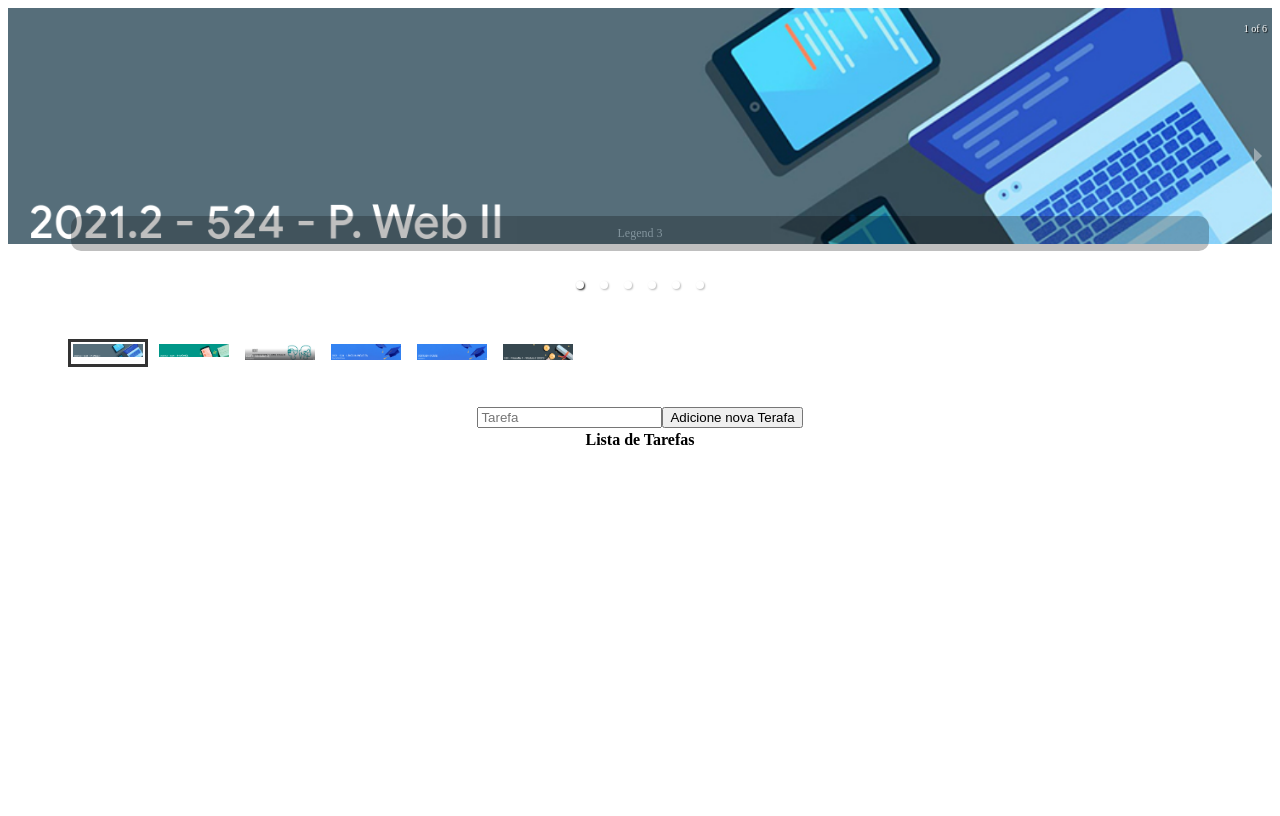
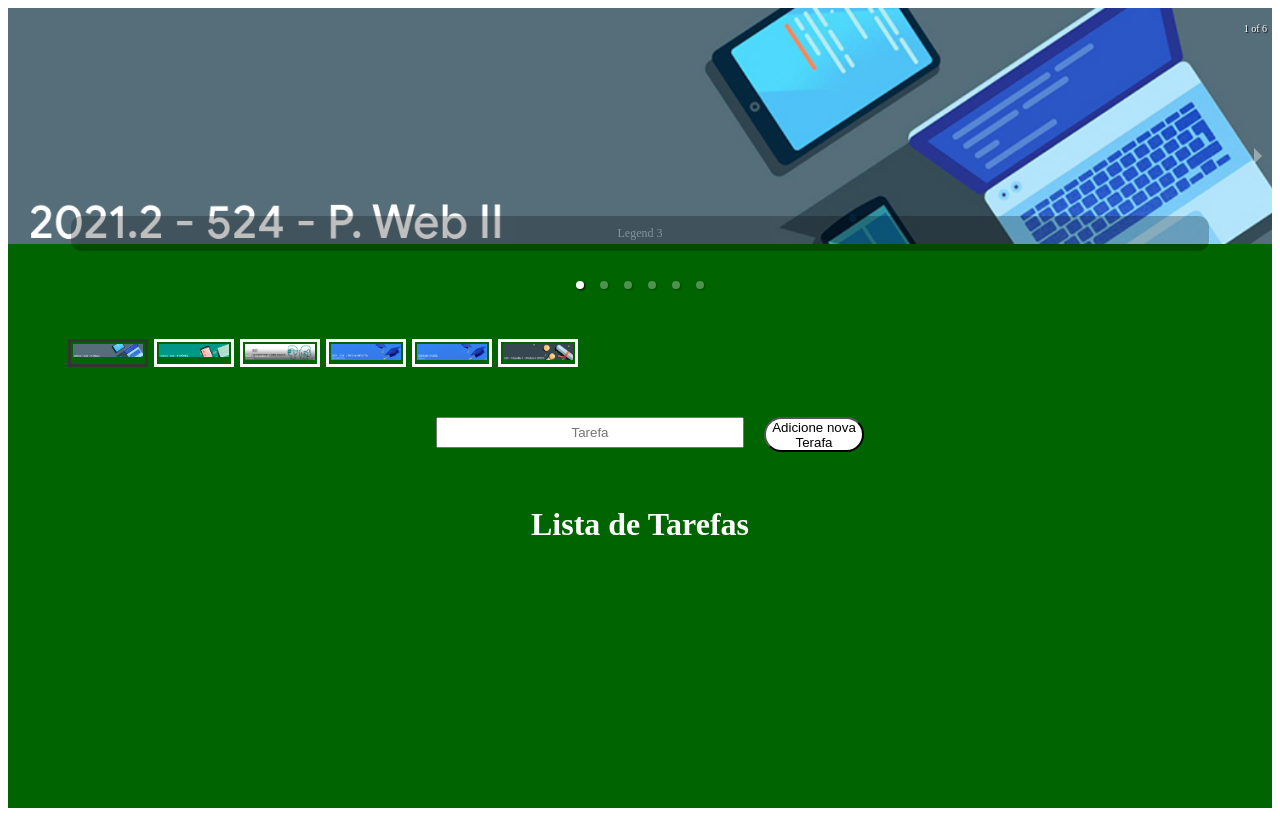
Before and after one commit to is8Santos/Teste-ReactJS_IFAL, a React (Create React App) app: page / in a window 1280 px wide. Built offline with nearby package versions, Linux system fonts and the light colour scheme.

Commit message:
melhorando css

```diff
--- a/src/components/DemoCarousel.js
+++ b/src/components/DemoCarousel.js
@@ -11,7 +11,7 @@ import { Carousel } from 'react-responsive-carousel';
 export default class DemoCarousel extends Component {
     render() {
         return (
-            <Carousel>
+            <Carousel >
                 <div>
                     <img src={pweb} alt="Imagem de uma materia do if" />
                     <p className="legend">Legend 3</p>
--- a/src/components/Lista.css
+++ b/src/components/Lista.css
@@ -1,4 +1,37 @@
 .Container-Geral {
     display:flex;
     justify-content: center;
+    margin-top: 20px;
+    background-color: #006400;
 }
+
+.botao{
+    margin:10px;
+    height: 35px;
+    width: 100px;
+    color:#000;
+    background: #fff;
+    border-radius: 20px;
+    transition: 0.2s;
+
+
+}
+.botao:hover{
+    cursor: pointer;
+    background-color: #f8a5c2;
+    transition: 0.2s;
+}
+
+.input{
+    margin:10px;
+    width:300px;
+    text-align:center;
+    height:25px;
+}
+
+.Container-form{
+    display:flex;
+    justify-content: center;
+    margin-left: 20px;
+
+}
--- a/src/components/Lista.js
+++ b/src/components/Lista.js
@@ -19,8 +19,9 @@ const Lista = () => {
     return (
         <div>
             <div className="Container-Geral">
-            <form onSubmit={handleFormSubmit}>
+            <form onSubmit={handleFormSubmit} className="Container-form">
                 <input
+                    className="input"
                     data-testid="form-field"
                     onChange={handleInputChange}
                     placeholder="Tarefa"
@@ -28,6 +29,7 @@ const Lista = () => {
                     value={tarefa}
                 />
                 <button
+                    className="botao"
                     data-testid="form-btn"
                     type="submit"
                 >Adicione nova Terafa
@@ -41,14 +43,14 @@ const Lista = () => {
             <table data-testid="table">
                 <thead>
                     <tr>
-                        <th>Lista de Tarefas</th>
+                        <th><h1 style={{color:"#fff"}}>Lista de Tarefas</h1></th>
                     </tr>
                 </thead>
                 <tbody>
                     { newTarefa.map((t, index) => (
                         <tr key={index}>
-                            <td>
-                            <input type="checkbox"/>{t}
+                            <td style={{color:"#fff"}}>
+                            <input type="checkbox"/> {t}
                             </td>
                         </tr>
                     ))}
--- /dev/null
+++ b/src/containers/App.css
@@ -0,0 +1,4 @@
+.Container {
+    min-height: 100vh;
+    background-color: #006400;
+}
--- a/src/containers/App.js
+++ b/src/containers/App.js
@@ -1,4 +1,5 @@
 import React from 'react'
+import "./App.css"
 
 import DemoCarousel from '../components/DemoCarousel'
 
@@ -6,9 +7,9 @@ import Lista from '../components/Lista'
 
 const App = () =>
 
-    <>
+    <div className="Container">
     <DemoCarousel />
     <Lista/>
-    </>
+    </div>
 
 export default App
```
